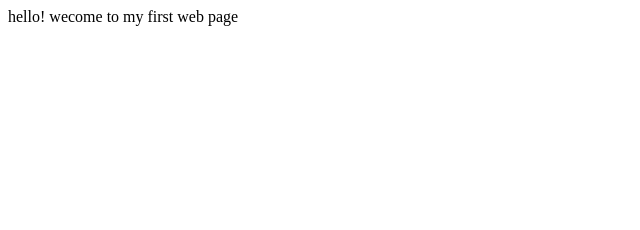
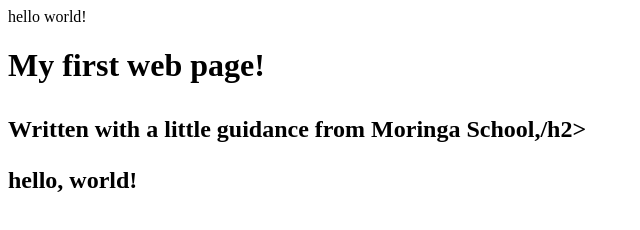
Before and after one commit to Chepkorir/myfirstwebsite, a plain HTML site: page my-first-webpage.html in a window 1280 px wide. Shown: the whole page, without its empty margins (0-640 px from the left). Drawn offline with Linux system fonts and the light colour scheme.

Commit message:
add header and subheader to the page

```diff
--- a/my-first-webpage.html
+++ b/my-first-webpage.html
@@ -3,6 +3,10 @@
    <title>My first website!</title>
   </head>
   <body>
-    hello! wecome to my first web page
+    hello world!</p>
+    <h1>My first web page!</p>
+    <h2>Written with a little guidance from Moringa School,/h2>
+
+      <p>hello, world!</p>
  </body>
 </html>
```
